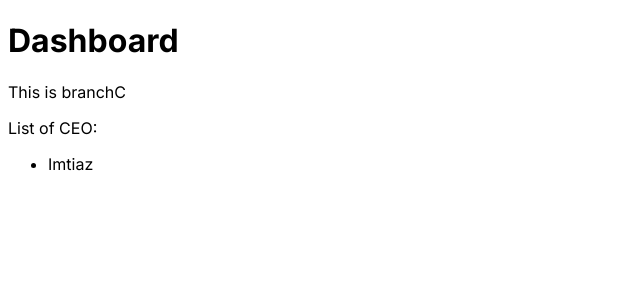
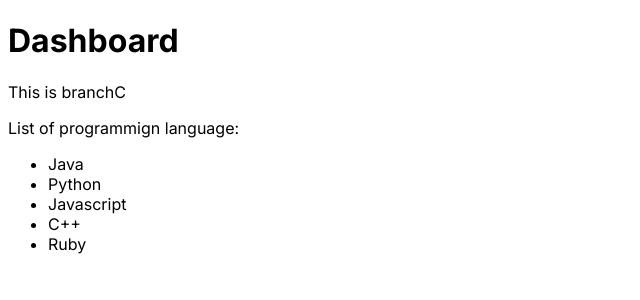
Before and after one commit to Imtiaz4530/next_dummy, a Next.js app: page /dashboard in a window 1280 px wide. Shown: the top 300 px of the page, without its empty margins (0-640 px from the left). Built offline with nearby package versions, Linux system fonts and the light colour scheme.

Commit message:
BranchD Commit

```diff
--- a/app/dashboard/page.js
+++ b/app/dashboard/page.js
@@ -5,9 +5,13 @@ const Dashboard = () => {
     <div>
       <h1>Dashboard</h1>
       <p>This is branchC</p>
-      <p>List of CEO:</p>
+      <p>List of programmign language:</p>
       <ul>
-        <li>Imtiaz</li>
+        <li>Java</li>
+        <li>Python</li>
+        <li>Javascript</li>
+        <li>C++</li>
+        <li>Ruby</li>
       </ul>
     </div>
   );
```
